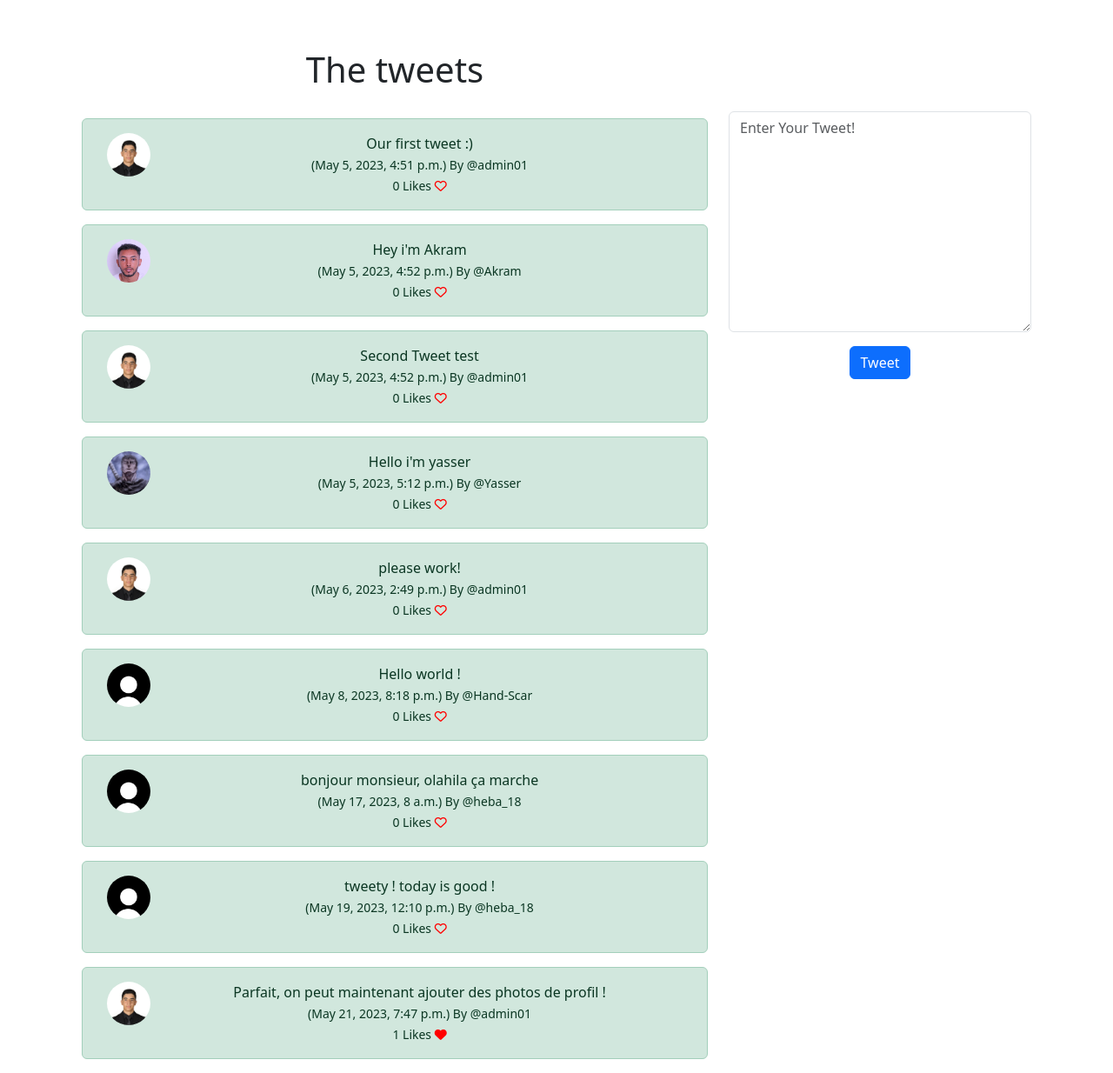
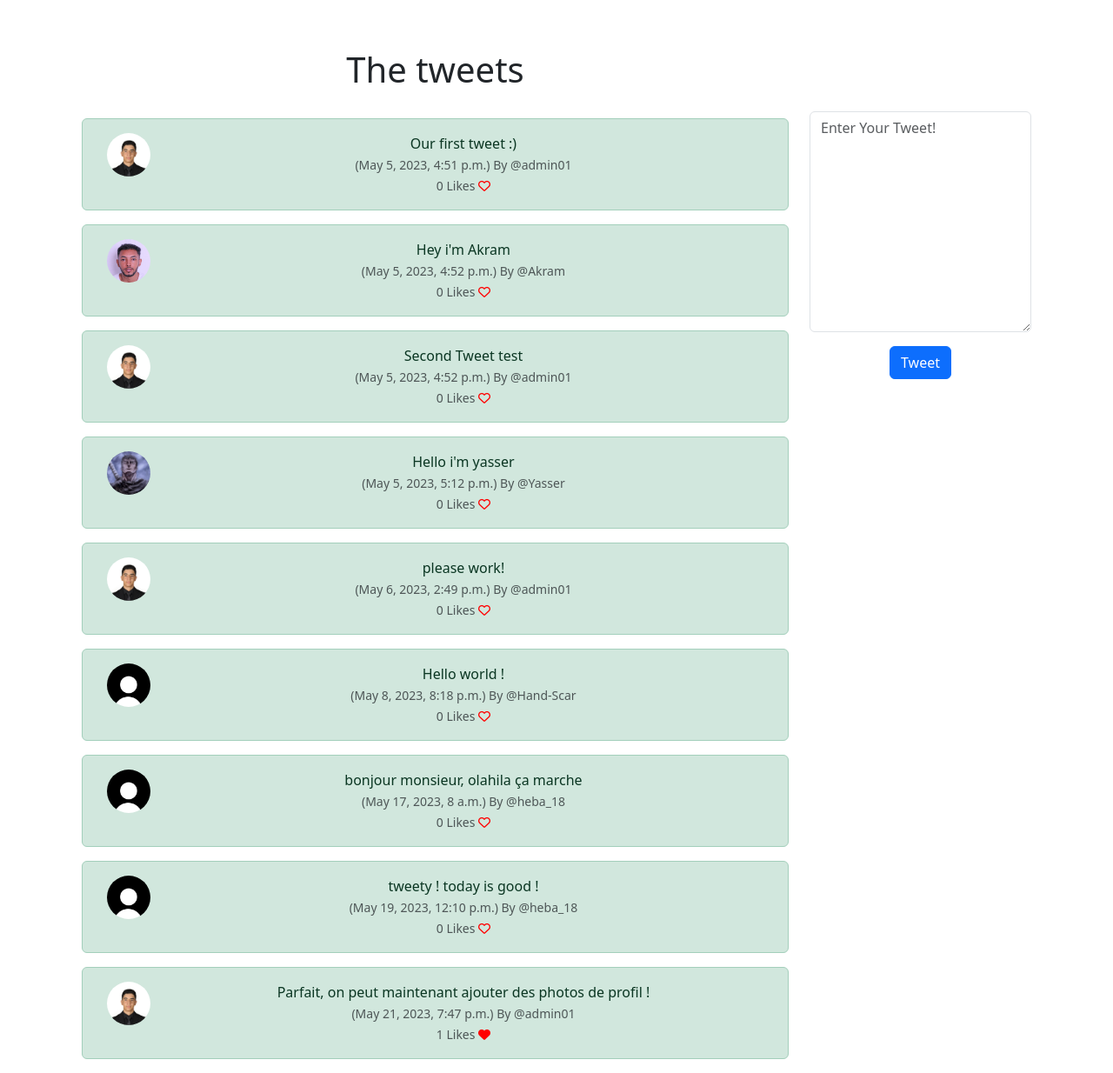
Before and after one commit to AkramAfat/Yakra, a Django app: template Yakra/templates/home.html in a window 1280 px wide. Shown: the part 56-1290 px from the top of the page at 87% size. Run offline with Django 4.2, Linux system fonts and the light colour scheme; the template is opened without the code that fills it: values that come from a table or form of the project are taken from there, others are empty; a user stored in the database is signed in; data comes from the database, SQL or seed files in the repository; both versions use the stored data as it was after the commit; some libraries are stand-ins or nearby versions.

Commit message:
homepage

```diff
--- a/Yakra/models.py
+++ b/Yakra/models.py
@@ -27,12 +27,12 @@ class Tweet(models.Model):
 
 
 
-#create a user profil model / oneto one field = one user can use one profile but manytomany means he can follow many users
+#create a user profil model / one to one field = one user can use one profile but manytomany means he can follow many users
 class Profile(models.Model):
     user = models.OneToOneField(User,on_delete=models.CASCADE)
     follows = models.ManyToManyField("self",
          related_name="followed_by",
-         symmetrical=False, #not neccessary to follow each other
+         symmetrical=False, #not neccessary to follow each other i can follow you but not neccecary to follow me back
          blank=True) #don't have to follow anyone
 
 
--- a/Yakra/templates/home.html
+++ b/Yakra/templates/home.html
@@ -1,12 +1,12 @@
 {% extends 'base.html' %}
+
 {% block content %}
   {% load static %}
 
   <div class="container text-center">
-  <div class = "row">
-      <div class="col-8">
-
-
+    <div class="row">
+      <div class="col-md-9">
+        {% if user.is_authenticated %}
           <h1>The tweets</h1>
           <br/>
           {% for tweet in tweets %}
@@ -15,21 +15,16 @@
                 <div class="row">
                   <div class="col-1">
                     {% if tweet.user.profile.profile_image %}
-        <img src="{{tweet.user.profile.profile_image.url}}"
-        width = 50 height=50 class = "rounded-circle" alt="{{ profile.user.username}}">
-        {%else%}
-        <img src="{% static 'images/default.jpg' %}"
-        width = 50 height=50 class = "rounded-circle" alt="{{ profile.user.username}}">
+                      <img src="{{tweet.user.profile.profile_image.url}}" width="50" height="50" class="rounded-circle" alt="{{ profile.user.username }}">
+                    {% else %}
+                      <img src="{% static 'images/default.jpg' %}" width="50" height="50" class="rounded-circle" alt="{{ profile.user.username }}">
                     {% endif %}
                   </div>
-
-      <div class ="col-11">
+                  <div class="col-11">
                     {{ tweet.body }} <br/>
-    <small class ="text.muted">
-      ({{tweet.created_at}}) By
-      @{{tweet.user.username}}
-    <br/>
-       {{tweet.number_of_likes}} Likes
+                    <small class="text-muted">
+                      ({{ tweet.created_at }}) By @{{ tweet.user.username }}<br/>
+                      {{ tweet.number_of_likes }} Likes
                       {% if user in tweet.likes.all %}
                         <a href="{% url 'tweet_like' tweet.id %}">
                           <i class="fa-solid fa-heart" style="color:red"></i>
@@ -39,26 +34,63 @@
                           <i class="fa fa-heart-o" style="color:red"></i>
                         </a>
                       {% endif %}
-
-
                     </small>
-</div><br/><br/>
+                  </div>
                 </div>
               </div>
             </div>
           {% endfor %}
+        {% else %}
+          <div class="row mt-4">
+            <div class="col-md-6">
+              <div class="text-left">
+                <img src="{% static 'images/yakra-logo.png' %}" alt="Yakra Logo" width="400" class="logo">
               </div>
-<div class="col-4">
+            </div>
+            <div class="col-md-6">
+              <div class="text-right">
+                <br/><br/>
+                <h1 class="welcome-heading">Welcome to Yakra</h1>
+                <div class="mt-3">
+                  <p class="lead">Stay connected with your interests and discover new things happening around the world.</p>
+                </div>
+                <br/>
+                <div class="mt-3 text-center">
+                  <a href="{% url 'register' %}" class="btn btn-outline-primary btn-lg">Sign Up</a>
+                  <a href="{% url 'login' %}" class="btn btn-outline-primary btn-lg">Log In</a>
+                </div>
+              </div>
+            </div>
+          </div>
+        {% endif %}
+      </div>
+      <div class="col-md-3">
         <br/><br/><br/>
-
         {% if form %}
-  <form method=POST>
+          <form method="POST">
             {% csrf_token %}
             {{ form.as_p }}
-
             <button type="submit" class="btn btn-primary">Tweet</button>
           </form>
         {% endif %}
       </div>
+    </div>
+  </div>
 
-{% endblock%}
+  <style>
+    .logo {
+      width: 400px;
+    }
+
+    .welcome-heading {
+      font-size: 36px;
+      color: #333;
+      margin-bottom: 20px;
+    }
+
+    .lead {
+      font-size: 20px;
+      color: #666;
+    }
+  </style>
+{% endblock %}
```
Also changed, not shown: Yakra/static/images/yakra-logo.png (added), db.sqlite3. Lines whose indentation alone changed are shown as unchanged.
